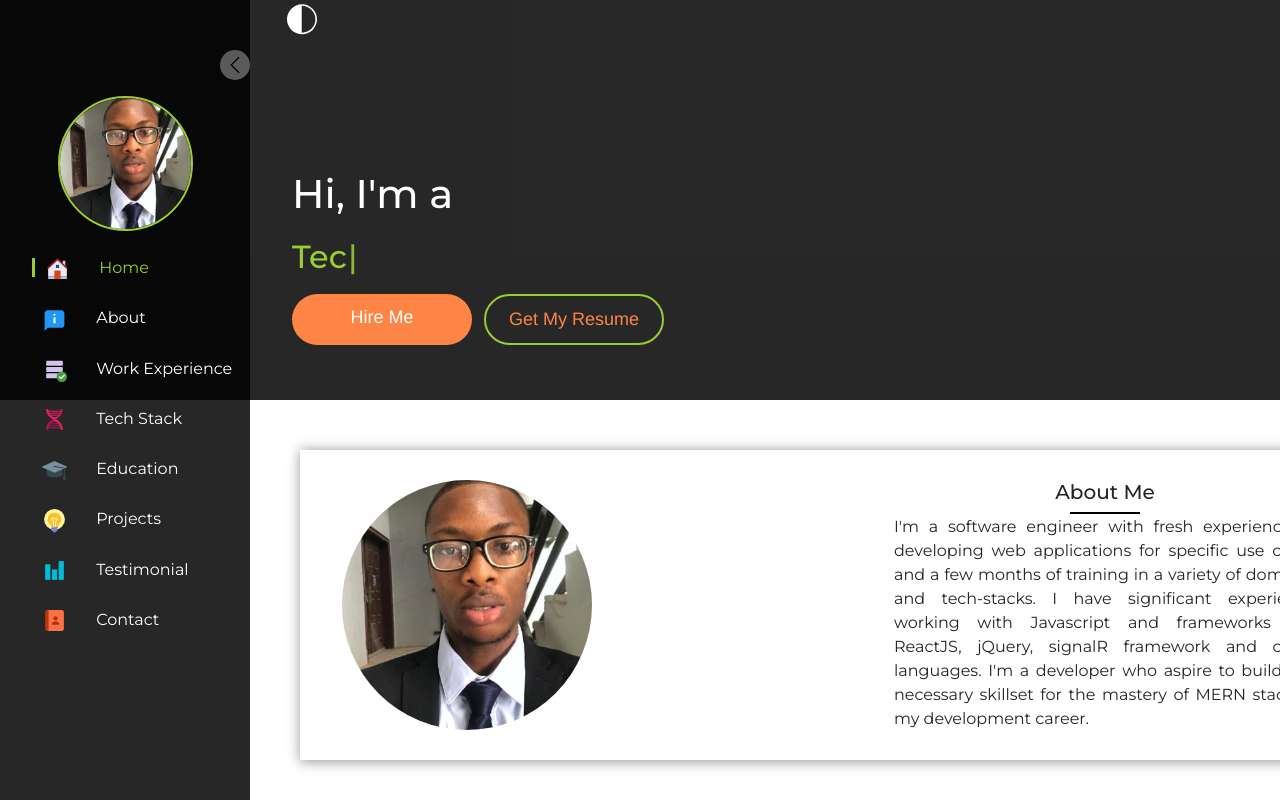
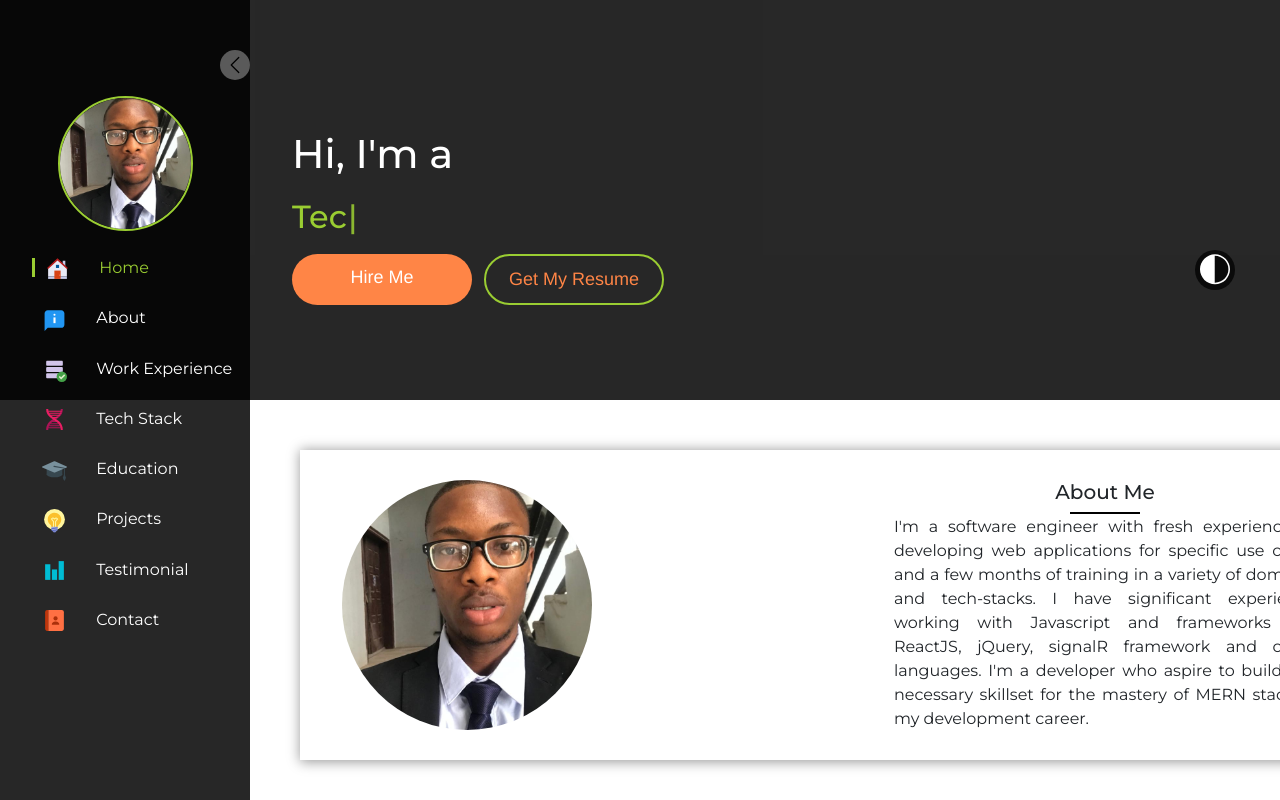
Before and after one commit to Emmychriss/portfolio, a React (Create React App) app: page / in a window 1280 px wide. Shown: the top 800 px of the page. Built offline with nearby package versions, Linux system fonts and the light colour scheme.

Commit message:
styled theme-change icon container

```diff
--- a/src/Components/Home/Home.css
+++ b/src/Components/Home/Home.css
@@ -63,6 +63,23 @@
   color: #ff8546;
 }
 
+.themeChange {
+  justify-content: center;
+  height: 40px;
+  width: 40px;
+  background-color: #030303c5;
+  position: fixed;
+  right: 0;
+  margin-right: 45px;
+  text-align: center;
+  vertical-align: middle;
+  line-height: 30px;
+  top: 250px;
+  cursor: pointer;
+  border-radius: 50%;
+  z-index: 1;
+}
+
 @media (max-width: 1023px) {
   .home {
     margin-left: 0;
```
